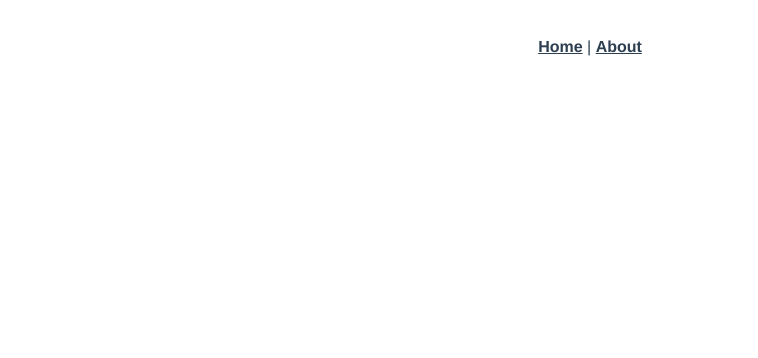
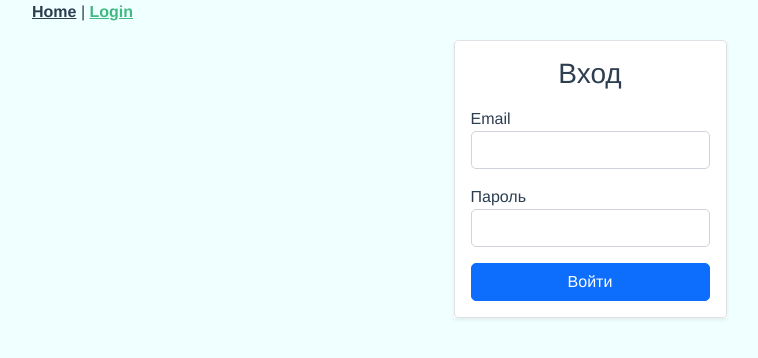
Before and after one commit to AlekseyPriakhin/vue-practice-project, a Vue app: page /#/login in a window 1280 px wide. Before the commit this address had no page. Shown: the top 358 px of the page, without its empty margins (50-808 px from the left). Built offline with nearby package versions, Linux system fonts and the light colour scheme.

Commit message:
add Auth

```diff
--- a/public/index.html
+++ b/public/index.html
@@ -4,10 +4,12 @@
     <meta charset="utf-8">
     <meta http-equiv="X-UA-Compatible" content="IE=edge">
     <meta name="viewport" content="width=device-width,initial-scale=1.0">
+    <link href="https://cdn.jsdelivr.net/npm/bootstrap@5.0.2/dist/css/bootstrap.min.css" rel="stylesheet"
+    integrity="sha384-EVSTQN3/azprG1Anm3QDgpJLIm9Nao0Yz1ztcQTwFspd3yD65VohhpuuCOmLASjC" crossorigin="anonymous">
     <link rel="icon" href="<%= BASE_URL %>favicon.ico">
     <title><%= htmlWebpackPlugin.options.title %></title>
   </head>
-  <body>
+  <body style="background-color: azure;">
     <noscript>
       <strong>We're sorry but <%= htmlWebpackPlugin.options.title %> doesn't work properly without JavaScript enabled. Please enable it to continue.</strong>
     </noscript>
--- a/src/App.vue
+++ b/src/App.vue
@@ -1,22 +1,20 @@
 <template>
-  <nav>
-    <router-link to="/">Home</router-link> |
-    <router-link to="/about">About</router-link>
-  </nav>
-  <router-view/>
+  <div class="container">
+    <nav class="mb-3">
+      <router-link to="/">Home</router-link> |
+      <router-link to="/login">Login</router-link>
+    </nav>
+    <router-view />
+  </div>
 </template>
 
-<style>
+<style >
 #app {
   font-family: Avenir, Helvetica, Arial, sans-serif;
   -webkit-font-smoothing: antialiased;
   -moz-osx-font-smoothing: grayscale;
-  text-align: center;
+  margin: auto;
   color: #2c3e50;
-}
-
-nav {
-  padding: 30px;
 }
 
 nav a {
--- a/src/components/HelloWorld.vue
+++ /dev/null
@@ -1,58 +0,0 @@
-<template>
-  <div class="hello">
-    <h1>{{ msg }}</h1>
-    <p>
-      For a guide and recipes on how to configure / customize this project,<br>
-      check out the
-      <a href="https://cli.vuejs.org" target="_blank" rel="noopener">vue-cli documentation</a>.
-    </p>
-    <h3>Installed CLI Plugins</h3>
-    <ul>
-      <li><a href="https://github.com/vuejs/vue-cli/tree/dev/packages/%40vue/cli-plugin-babel" target="_blank" rel="noopener">babel</a></li>
-      <li><a href="https://github.com/vuejs/vue-cli/tree/dev/packages/%40vue/cli-plugin-eslint" target="_blank" rel="noopener">eslint</a></li>
-    </ul>
-    <h3>Essential Links</h3>
-    <ul>
-      <li><a href="https://vuejs.org" target="_blank" rel="noopener">Core Docs</a></li>
-      <li><a href="https://forum.vuejs.org" target="_blank" rel="noopener">Forum</a></li>
-      <li><a href="https://chat.vuejs.org" target="_blank" rel="noopener">Community Chat</a></li>
-      <li><a href="https://twitter.com/vuejs" target="_blank" rel="noopener">Twitter</a></li>
-      <li><a href="https://news.vuejs.org" target="_blank" rel="noopener">News</a></li>
-    </ul>
-    <h3>Ecosystem</h3>
-    <ul>
-      <li><a href="https://router.vuejs.org" target="_blank" rel="noopener">vue-router</a></li>
-      <li><a href="https://vuex.vuejs.org" target="_blank" rel="noopener">vuex</a></li>
-      <li><a href="https://github.com/vuejs/vue-devtools#vue-devtools" target="_blank" rel="noopener">vue-devtools</a></li>
-      <li><a href="https://vue-loader.vuejs.org" target="_blank" rel="noopener">vue-loader</a></li>
-      <li><a href="https://github.com/vuejs/awesome-vue" target="_blank" rel="noopener">awesome-vue</a></li>
-    </ul>
-  </div>
-</template>
-
-<script>
-export default {
-  name: 'HelloWorld',
-  props: {
-    msg: String
-  }
-}
-</script>
-
-<!-- Add "scoped" attribute to limit CSS to this component only -->
-<style scoped>
-h3 {
-  margin: 40px 0 0;
-}
-ul {
-  list-style-type: none;
-  padding: 0;
-}
-li {
-  display: inline-block;
-  margin: 0 10px;
-}
-a {
-  color: #42b983;
-}
-</style>
--- /dev/null
+++ b/src/helpers/url.js
@@ -0,0 +1,6 @@
+export {getURL}
+
+function getURL()
+{
+    return "https://naim.rzdit.ru";
+}
--- a/src/main.js
+++ b/src/main.js
@@ -3,4 +3,4 @@ import App from './App.vue'
 import router from './router'
 import store from './store'
 
-createApp(App).use(store).use(router).use(router).mount('#app')
+createApp(App).use(store).use(router).mount('#app')
--- a/src/router/index.js
+++ b/src/router/index.js
@@ -1,19 +1,19 @@
 import { createRouter, createWebHashHistory } from 'vue-router'
-import HomeView from '../views/HomeView.vue'
+import store from '../store'
 
 const routes = [
   {
     path: '/',
     name: 'home',
-    component: HomeView
+    component: ()=> import("../views/HomeView.vue")
   },
   {
-    path: '/about',
-    name: 'about',
+    path: '/login',
+    name: 'login',
     // route level code-splitting
     // this generates a separate chunk (about.[hash].js) for this route
     // which is lazy-loaded when the route is visited.
-    component: () => import(/* webpackChunkName: "about" */ '../views/AboutView.vue')
+    component: () => import(/* webpackChunkName: "about" */ '../views/LoginView.vue')
   }
 ]
 
@@ -22,4 +22,17 @@ const router = createRouter({
   routes
 })
 
+router.beforeEach((to,from,next)=>
+{
+  const logStatus = store.getters.accessToken;
+  if(logStatus && to.path.includes('/login'))  //router.push('/')
+  if(!to.path.includes('/login'))
+  {
+    if(!logStatus) next('/login?message=authorization')
+  }
+  console.log("ok router")
+
+  next();
+})
+
 export default router
--- a/src/store/index.js
+++ b/src/store/index.js
@@ -1,4 +1,5 @@
 import { createStore } from 'vuex'
+import login from "../store/modules/login.js"
 
 export default createStore({
   state: {
@@ -9,6 +10,8 @@ export default createStore({
   },
   actions: {
   },
-  modules: {
+  modules:
+  {
+    login
   }
 })
--- /dev/null
+++ b/src/store/modules/login.js
@@ -0,0 +1,62 @@
+
+import {getURL} from '@/helpers/url'
+const responseHandler = async (response, ctx) => {
+    if (response.ok) {
+        const tokens = await response.json();
+        ctx.commit('setTokens',tokens.access,tokens.refresh)
+        localStorage.setItem('access',tokens.access);
+        localStorage.setItem('refresh',tokens.refresh);
+        ctx.commit('updateValidStatus',false);
+        return true;
+    }
+    else if(response.status === 401)
+    {
+        ctx.commit('updateValidStatus',true);
+        return false;
+    }
+}
+
+export default
+    {
+        state: {
+            isNotValid: false,
+            isLogin: false,
+            access: localStorage.getItem('access') || '',
+            refresh: localStorage.getItem('refresh') || ''
+        },
+        getters: {
+            isNotValid(state) {return state.isValid},
+            isLogin(state) { return state.isLogin; },
+            accessToken(state) { return state.access; },
+            refreshToken(state) { return state.refresh; }
+        },
+        mutations: {
+            updateValidStatus(state,value){state.isValid  = value},
+
+            updateAuthStatus(state, value) {
+                state.isLogin = value;
+                localStorage.setItem('isLogin', state.isLogin);
+            },
+            setTokens(state, access, refresh) { state.access = access; state.refresh = refresh }
+
+
+        },
+        actions: {
+            async login(ctx, payload) {
+                const path = `${getURL()}/session`;
+                console.log(path)
+
+                const log =  await fetch(path, {
+                    method: 'POST',
+                    body: JSON.stringify(payload),
+                    headers:
+                    {
+                        'Content-Type': 'application/json'
+                    }
+                }).then(res=> responseHandler(res,ctx));
+
+                return log;
+
+            }
+        }
+    }
--- a/src/views/AboutView.vue
+++ /dev/null
@@ -1,5 +0,0 @@
-<template>
-  <div class="about">
-    <h1>This is an about page</h1>
-  </div>
-</template>
--- a/src/views/HomeView.vue
+++ b/src/views/HomeView.vue
@@ -1,18 +1,8 @@
 <template>
-  <div class="home">
-    <img alt="Vue logo" src="../assets/logo.png">
-    <HelloWorld msg="Welcome to Your Vue.js App"/>
+  <div>
+    <h1>List</h1>
   </div>
 </template>
 
 <script>
-// @ is an alias to /src
-import HelloWorld from '@/components/HelloWorld.vue'
-
-export default {
-  name: 'HomeView',
-  components: {
-    HelloWorld
-  }
-}
 </script>
--- /dev/null
+++ b/src/views/LoginView.vue
@@ -0,0 +1,96 @@
+<template>
+  <div class="container d-flex justify-content-center">
+    <div class="row bg-white shadow-sm w-25">
+      <div class="col border rounded p-3">
+        <h3 class="text-center mb-3">Вход</h3>
+        <form @submit.prevent="submit">
+          <div class="form-group mb-3">
+            <label for="loginInput">Email</label>
+            <input
+              type="text"
+              v-model="login"
+              class="form-control w-100"
+              :class="{ 'is-invalid': isInvalid }"
+              id="loginInput"
+              aria-describedby="loginValidation"
+            />
+            <div id="loginValidation" class="invalid-feedback" v-if="isInvalid">
+              Please provide a valid city.
+            </div>
+          </div>
+          <div class="form-group mb-3">
+            <label for="passwordInput">Пароль</label>
+            <input
+              type="password"
+              v-model="password"
+              class="form-control w-100"
+              :class="{ 'is-invalid': isInvalid }"
+              id="passwordInput"
+              aria-describedby="passwordValidation"
+            />
+          </div>
+
+          <button type="submit" class="btn btn-primary w-100">Войти</button>
+        </form>
+      </div>
+    </div>
+  </div>
+  <!-- <div class="row bg-white shadow-sm">
+    <form @submit.prevent="submit">
+      <label for="loginInput" class="col-md-4 mb-1">Логин</label>
+      <div class="col-8 col-md-8 mb-3 ">
+        <input v-model="login" type="text" id="loginInput" required/>
+      </div>
+      <label for="passwordInput" class="col-md-4 mb-1">Пароль</label>
+      <div class="col-8 col-md-8 mb-3">
+        <input v-model="password" type="password" id="passwordInput" class="form-control is-invalid" required/>
+      </div>
+
+      <div class= "col-auto mb-3">
+        <button type="submit" class="btn btn-success">Войти</button>
+      </div>
+    </form>
+  </div> -->
+</template>
+<script>
+export default {
+  data() {
+    return {
+      login: "",
+      password: "",
+    };
+  },
+  computed: {
+    isInvalid() {
+      return this.$store.getters.isNotValid;
+    },
+  },
+  methods: {
+     async submit() {
+       const res = await this.$store.dispatch("login", {
+        login: this.login,
+        password: this.password,
+      })
+      if(res) this.$router.push('/')
+    },
+  },
+};
+</script>
+
+<style scoped>
+html,
+body {
+  height: 100%;
+}
+
+body {
+  background-color: azure;
+}
+input {
+  border-radius: 5px;
+  width: 30%;
+}
+button {
+  border-radius: 5px;
+}
+</style>
```
